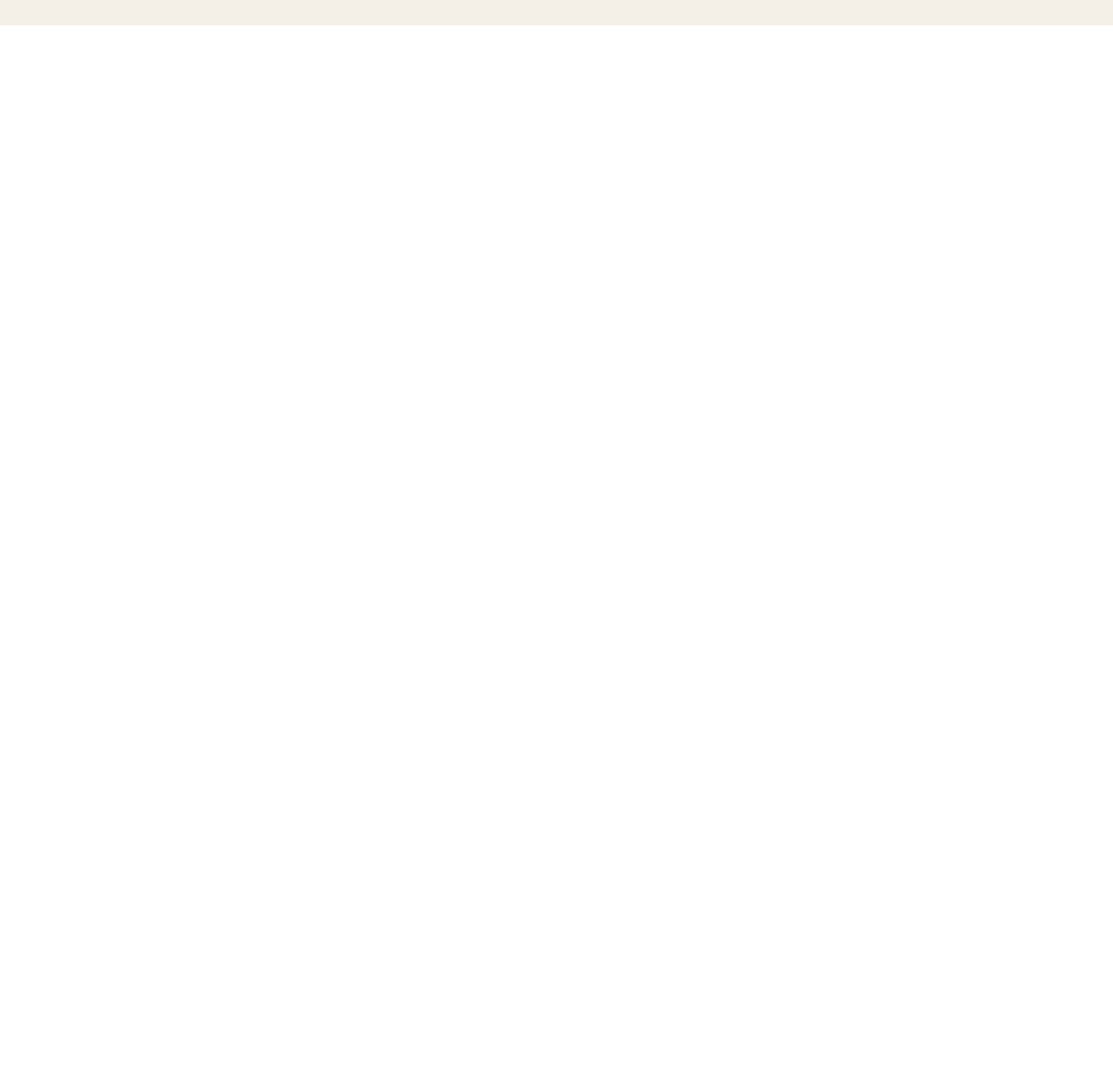
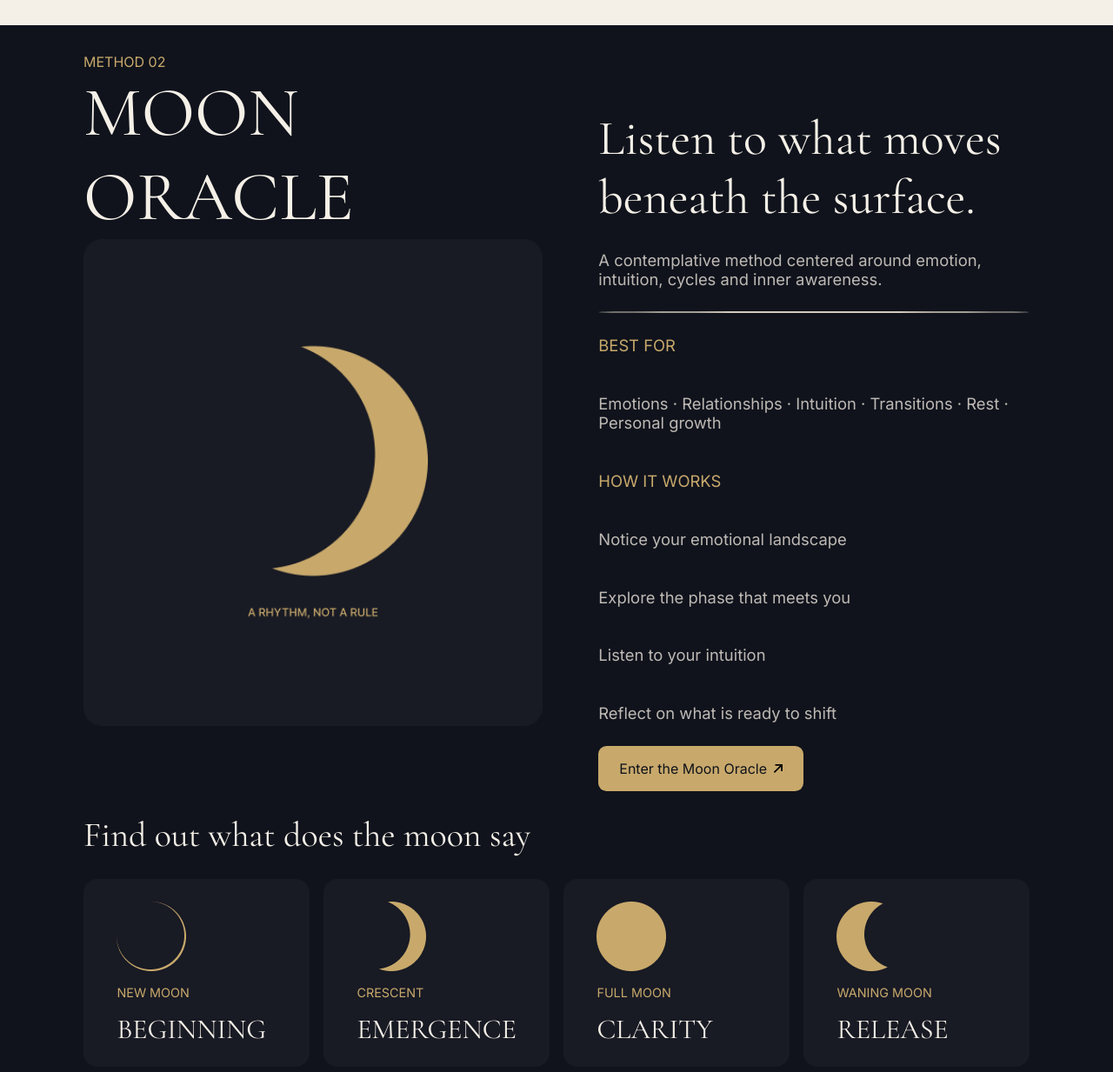
Before and after one commit to Botond-cyber/josda-project, a website built with Vite: page src/pages/methods.html in a window 1280 px wide. Shown: the part 3520-4753 px from the top of the page at 87% size. Before the commit the page ends 3549 px from the top, so only its background shows below. Built offline with nearby package versions, Linux system fonts and the light colour scheme.

Commit message:
add: implement moon oracle detail section with responsive card layout

```diff
--- a/src/css/methods.css
+++ b/src/css/methods.css
@@ -271,6 +271,55 @@
     margin-bottom: 0;
 }
 
+.method-detail-card-moon {
+    display: flex;
+    flex-direction: column;
+    flex: 1 1 12rem;
+    min-width: 0;
+    background-color: var(--surface-card);
+    padding: clamp(1rem, 2vw, 2rem) clamp(1rem, 3vw, 3rem);
+    border-radius: 1rem;
+    max-width: 20rem;
+    align-items: start;
+    gap: 1rem;
+}
+
+@media screen and (max-width: 900px) {
+    .method-detail-card-container-inner {
+        display: grid;
+        grid-template-columns: repeat(2, minmax(0, 1fr));
+    }
+
+    .method-detail-card-moon {
+        max-width: none;
+    }
+}
+
+.method-detail-card-moon img {
+    display: block;
+    width: min(100%, 5rem);
+    height: auto;
+    object-fit: contain;
+}
+
+.method-detail-card-moon p:first-of-type {
+    color: var(--surface-higlight);
+    font-weight: lighter;
+    font-size: clamp(0.65rem, 1.2vw, 0.9rem);
+    line-height: 1.2;
+    text-transform: uppercase;
+}
+
+.method-detail-card-moon p:last-of-type {
+    font-family: "Cormorant Garamond", cursive;
+    font-size: clamp(1.25rem, 2.5vw, 2rem);
+    line-height: 1.1;
+    color: var(--surface-primary-light);
+}
+
+.method-detail-card-moon * {
+    margin: 0;
+}
 
 @media screen and (max-width: 1700px) {
     .methods-hero-image {
@@ -353,12 +402,29 @@
 
 }
 
+.detail-dark {
+    background-color: var(--surface-primary-dark);
+}
+
+.detail-dark p {
+    color: var(--text-primary-light);
+}
+
+.highlight-dark {
+    color: var(--surface-higlight) !important;
+}
+
+.detail-dark h1 {
+    color: var(--surface-primary-light);
+}
+
 @media screen and (max-width: 1000px) {
     .method-detail-content-container {
         flex-direction: column;
         align-items: center;
     }
-    .method-detail-card{
+
+    .method-detail-card {
         align-items: center;
         text-align: center;
     }
@@ -453,14 +519,17 @@
         width: 100%;
     }
 }
+
 @media screen and (max-width: 600px) {
-    .method-detail-card{
+    .method-detail-card {
         font-size: 0.7rem;
     }
-    .method-detail-card-container-inner{
+
+    .method-detail-card-container-inner {
         gap: 0.5rem;
     }
-    .method-detail-card-container{
+
+    .method-detail-card-container {
         text-align: center;
     }
 }
@@ -475,7 +544,8 @@
         font-size: 1rem;
         line-height: 1.5rem;
     }
-    .method-detail-card{
+
+    .method-detail-card {
         font-size: 0.5rem;
     }
 
--- a/src/pages/methods.html
+++ b/src/pages/methods.html
@@ -133,8 +133,10 @@
     </div>
   </div>
 
+  <!--Method details-->
+
+  <!--Tarot detail-->
   <div class="method-detail-container">
-
     <div class="method-detail-content-container">
       <div>
         <div class="method-detail-title">
@@ -192,6 +194,67 @@
 
     </div>
   </div>
+
+  <!--Moon oracle detail-->
+  <div class="method-detail-container detail-dark">
+    <div class="method-detail-content-container">
+      <div>
+        <div class="method-detail-title">
+          <p class="highlight-dark">METHOD 02</p>
+          <h1>MOON ORACLE</h1>
+        </div>
+        <img src="../assets/moon_detail.png" class="method-image" alt="tarot" />
+      </div>
+      <div class="method-detail-content">
+        <h1>Listen to what moves beneath the surface.</h1>
+        <p>A contemplative method centered around emotion, intuition, cycles and inner awareness.</p>
+        <div class="method-detail-divider"></div>
+        <p class="highlight-dark">BEST FOR</p>
+        <p>Emotions · Relationships · Intuition · Transitions · Rest · Personal growth</p>
+        <p class="highlight-dark">HOW IT WORKS</p>
+        <div class="how-it-works-list">
+          <p>Notice your emotional landscape</p>
+          <p>Explore the phase that meets you</p>
+          <p>Listen to your intuition</p>
+          <p>Reflect on what is ready to shift</p>
+        </div>
+        <div>
+          <button class="begin-btn" type="button">
+            <span>Enter the Moon Oracle</span>
+            <img src="../assets/arrow.svg" alt="arrow icon" />
+          </button>
+        </div>
+      </div>
+
+    </div>
+    <div class="method-detail-card-container">
+      <h1>Find out what does the moon say</h1>
+      <div class="method-detail-card-container-inner">
+        <div class="method-detail-card-moon">
+          <img src="../assets/moon_phase1.png" alt="cards 1">
+          <p>New Moon</p>
+          <p>BEGINNING</p>
+        </div>
+        <div class="method-detail-card-moon">
+          <img src="../assets/moon_phase2.png" alt="cards 3">
+          <p>Crescent</p>
+          <p>EMERGENCE</p>
+        </div>
+        <div class="method-detail-card-moon">
+          <img src="../assets/moon_phase3.png" alt="cards 5">
+          <p>Full Moon</p>
+          <p>CLARITY</p>
+        </div>
+        <div class="method-detail-card-moon">
+          <img src="../assets/moon_phase4.png" alt="cards 3">
+          <p>Waning Moon</p>
+          <p>RELEASE</p>
+        </div>
+      </div>
+
+    </div>
+  </div>
+
 </div>
 </body>
 </html>
```
Also changed, not shown: src/assets/moon_detail.png (added), src/assets/moon_phase1.png (added), src/assets/moon_phase2.png (added), src/assets/moon_phase3.png (added), src/assets/moon_phase4.png (added).
